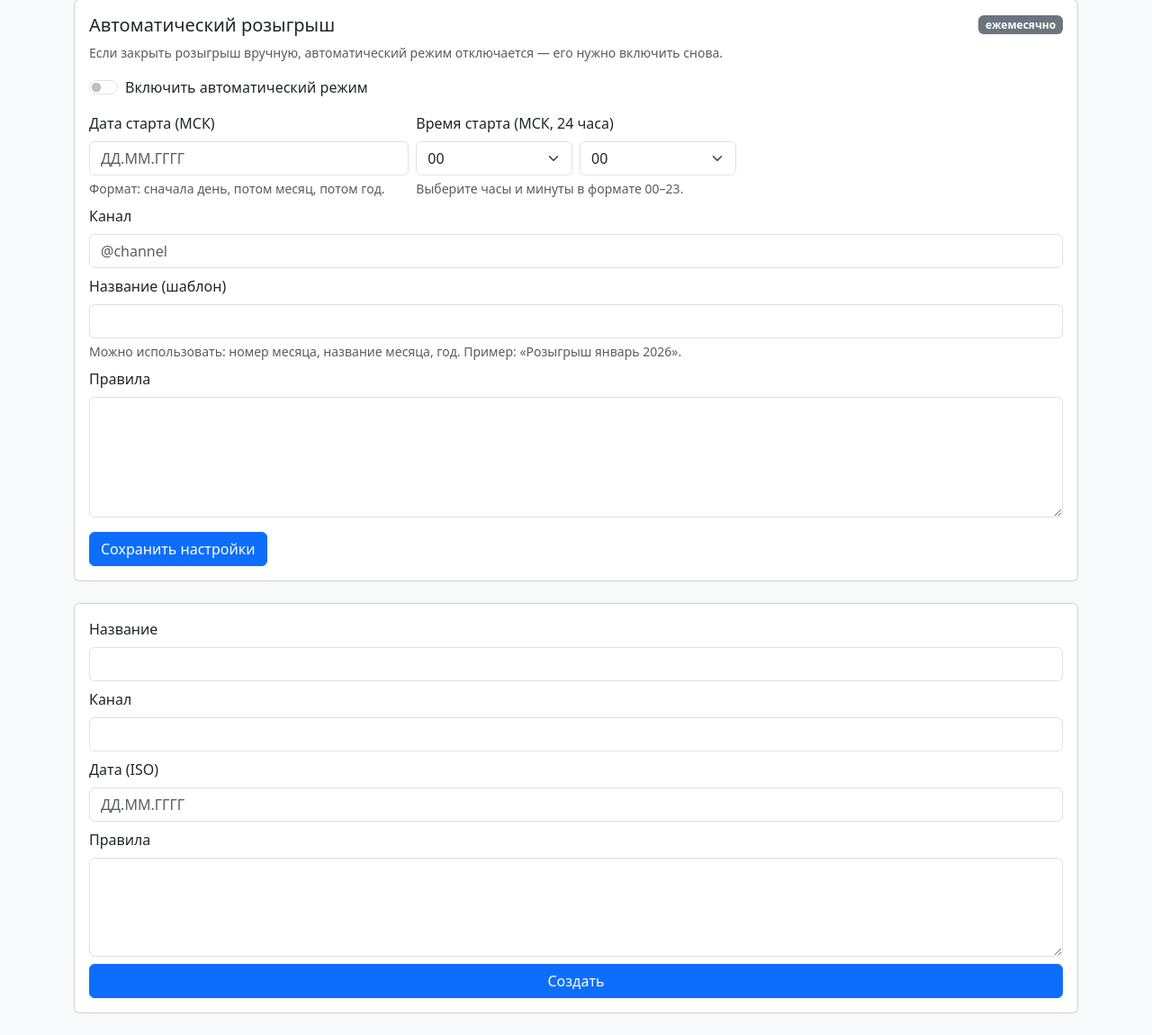
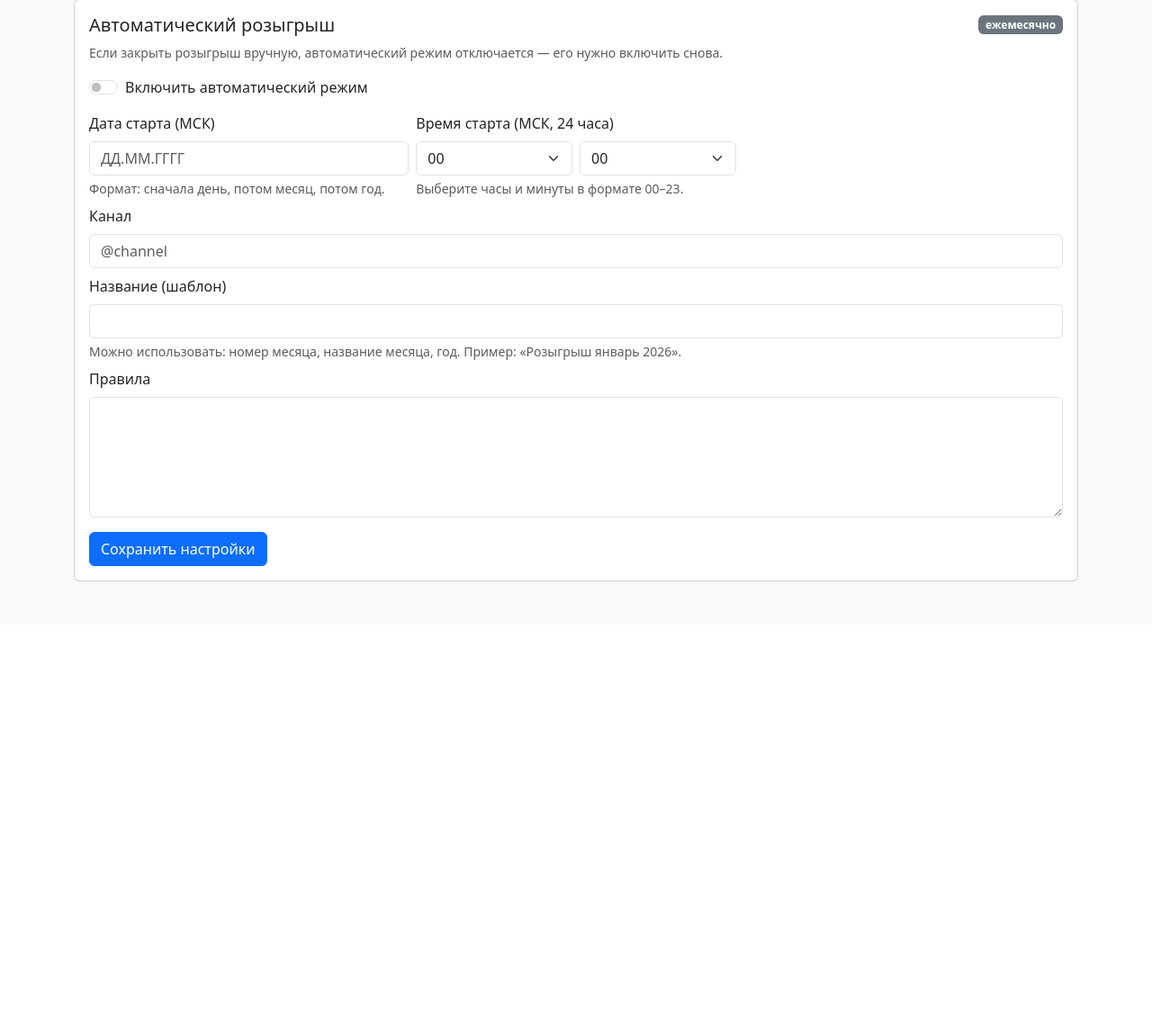
Before and after one commit to limbovvv/tg-bot-clothes, a Python web app: template backend/app/web/templates/giveaway.html in a window 1280 px wide. Shown: the part 140-1290 px from the top of the page at 90% size. After the commit the page ends 786 px from the top, so only its background shows below. Run offline with Jinja, Linux system fonts and the light colour scheme; the template is opened without the code that fills it, so the values that code supplies are empty.

Commit message:
Remove manual giveaway section entirely

```diff
--- a/backend/app/web/templates/giveaway.html
+++ b/backend/app/web/templates/giveaway.html
@@ -177,65 +177,4 @@
     syncTime();
   })();
 </script>
-{% if False %}
-<div class="row g-3">
-  <div class="col-md-6">
-    <form method="post" action="/admin/giveaway/update" class="card card-body h-100">
-      <input type="hidden" name="csrf_token" value="{{ csrf }}" />
-      <input type="hidden" name="giveaway_id" value="{{ giveaway.id }}" />
-      <div class="mb-2">
-        <label class="form-label">Название</label>
-        <input class="form-control" name="title" value="{{ giveaway.title }}" />
-      </div>
-      <div class="mb-2">
-        <label class="form-label">Канал</label>
-        <input class="form-control" name="required_channel" value="{{ giveaway.required_channel }}" />
-      </div>
-      <div class="mb-2">
-        <label class="form-label">Дата (ДД.ММ.ГГГГ)</label>
-        <input class="form-control" name="draw_at" value="{{ format_date_only(giveaway.draw_at) }}" placeholder="ДД.ММ.ГГГГ" />
-      </div>
-      <div class="mb-2">
-        <label class="form-label">Правила</label>
-        <textarea class="form-control" name="rules_text" rows="6">{{ giveaway.rules_text }}</textarea>
-      </div>
-      <div class="d-flex gap-2">
-        <button class="btn btn-primary">Сохранить</button>
-        <button class="btn btn-danger" formaction="/admin/giveaway/close">Закрыть розыгрыш</button>
-      </div>
-    </form>
-  </div>
-  <div class="col-md-6">
-    <div class="card h-100">
-      <div class="card-body">
-        <div class="mb-2"><strong>{{ giveaway.title }}</strong></div>
-        <div>Канал: {{ giveaway.required_channel }}</div>
-        <div>Дата: {{ format_date_only(giveaway.draw_at) or '-' }}</div>
-        <div class="mt-2">{{ giveaway.rules_text }}</div>
-      </div>
-    </div>
-  </div>
-</div>
-{% else %}
-<form method="post" action="/admin/giveaway/create" class="card card-body">
-  <input type="hidden" name="csrf_token" value="{{ csrf }}" />
-  <div class="mb-2">
-    <label class="form-label">Название</label>
-    <input class="form-control" name="title" required />
-  </div>
-  <div class="mb-2">
-    <label class="form-label">Канал</label>
-    <input class="form-control" name="required_channel" required />
-  </div>
-  <div class="mb-2">
-    <label class="form-label">Дата (ISO)</label>
-    <input class="form-control" name="draw_at" placeholder="ДД.ММ.ГГГГ" />
-  </div>
-  <div class="mb-2">
-    <label class="form-label">Правила</label>
-    <textarea class="form-control" name="rules_text" rows="4" required></textarea>
-  </div>
-  <button class="btn btn-primary">Создать</button>
-</form>
-{% endif %}
 {% endblock %}
```
